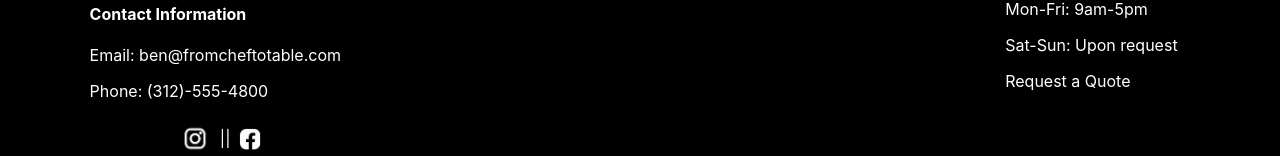
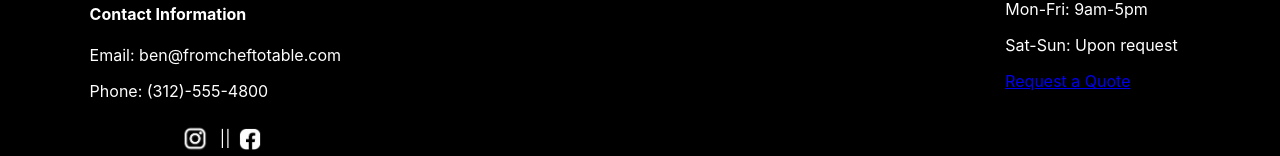
Before and after one commit to mwrowan89/BR-Fabrication-React.js, a React (Create React App) app: page / in a window 1280 px wide. Shown: the part 4519-4675 px from the top of the page. Built offline with nearby package versions, Linux system fonts and the light colour scheme.

Commit message:
Added link to request quote

```diff
--- a/src/components/Footer.jsx
+++ b/src/components/Footer.jsx
@@ -45,7 +45,7 @@ function Footer() {
         <p>Shop Hours: </p>
         <p>Mon-Fri: 9am-5pm</p>
         <p>Sat-Sun: Upon request</p>
-        <p>Request a Quote</p>
+        <a href="/gallery">Request a Quote </a>
       </div>
     </div>
   );
```
Also changed, not shown: src/Ideas.txt.
